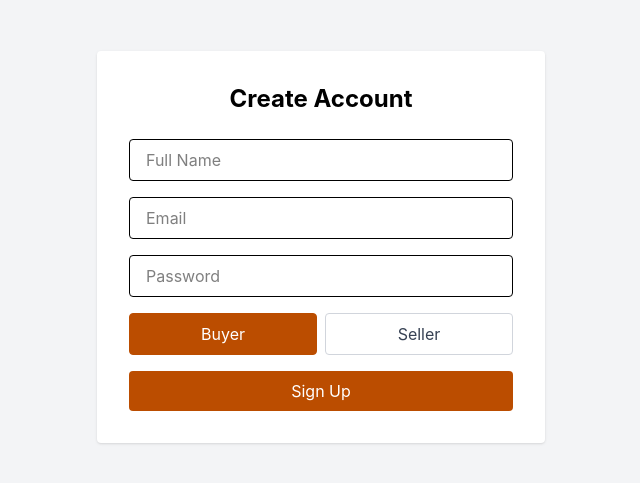
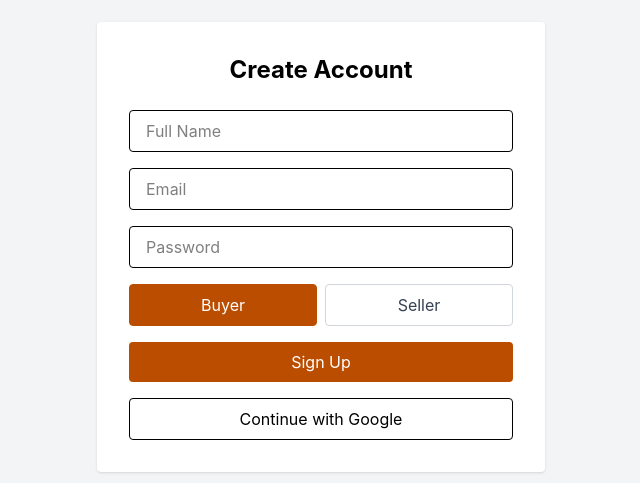
Before and after one commit to NandanNayak-dev/Artisan-marketplace, a React app in the folder frontend/: page /signup in a window 1280 px wide. Shown: the part 153-636 px from the top of the page, without its empty margins (319-959 px from the left). Built offline with nearby package versions, Linux system fonts and the light colour scheme; no server answers; the HTML template or start-up script is replaced by a standard one.

Commit message:
Add buyer seller signup toggle and Google auth UI

```diff
--- /dev/null
+++ b/frontend/src/firebase.js
@@ -0,0 +1,16 @@
+import { initializeApp } from "firebase/app";
+import { getAuth, GoogleAuthProvider } from "firebase/auth";
+
+const firebaseConfig = {
+  apiKey: import.meta.env.VITE_FIREBASE_API_KEY,
+  authDomain: import.meta.env.VITE_FIREBASE_AUTH_DOMAIN,
+  projectId: import.meta.env.VITE_FIREBASE_PROJECT_ID,
+  appId: import.meta.env.VITE_FIREBASE_APP_ID,
+};
+
+const app = initializeApp(firebaseConfig);
+
+export const auth = getAuth(app);
+export const googleProvider = new GoogleAuthProvider();
+
+export default app;
--- a/frontend/src/pages/SignIn.jsx
+++ b/frontend/src/pages/SignIn.jsx
@@ -1,20 +1,23 @@
-import React from 'react'
-import { useState } from 'react'
-import axios from 'axios';
+import React from "react";
+import { useState } from "react";
+import axios from "axios";
+import { signInWithPopup } from "firebase/auth";
+import { auth, googleProvider } from "../firebase";
+
 function SignIn() {
   const [formData, setFormData] = useState({
-    email: '',
-    password: ''
-  })
+    email: "",
+    password: "",
+  });
 
-    const handleChange = (e) => {
+  const handleChange = (e) => {
     setFormData({
       ...formData,
       [e.target.name]: e.target.value,
     });
   };
 
-   const handleSubmit = async (e) => {
+  const handleSubmit = async (e) => {
     e.preventDefault();
 
     try {
@@ -23,7 +26,7 @@ function SignIn() {
         formData,
         {
           withCredentials: true,
-        }
+        },
       );
 
       console.log(res.data);
@@ -33,14 +36,41 @@ function SignIn() {
       alert(error.response?.data?.message || "Login failed");
     }
     setFormData({
-      email: '',
-      password: ''
+      email: "",
+      password: "",
     });
+  };
+
+  const handleGoogleSignin = async () => {
+    try {
+      const result = await signInWithPopup(auth, googleProvider);
+
+      const idToken = await result.user.getIdToken();
+
+      const res = await axios.post(
+        "http://localhost:8000/api/auth/google/signin",
+        {
+          idToken,
+        },
+        {
+          withCredentials: true,
+        },
+      );
+
+      console.log(res.data);
+      alert("Google signin successful");
+    } catch (error) {
+      console.log(error);
+      alert(error.response?.data?.message || "Google signin failed");
+    }
   };
 
   return (
     <div className="min-h-screen flex items-center justify-center bg-gray-100">
-      <form className="w-full max-w-md bg-white p-8 rounded shadow" onSubmit={handleSubmit}>
+      <form
+        className="w-full max-w-md bg-white p-8 rounded shadow"
+        onSubmit={handleSubmit}
+      >
         <h1 className="text-2xl font-bold text-center mb-6">Sign In</h1>
 
         <input
@@ -61,19 +91,29 @@ function SignIn() {
           onChange={handleChange}
         />
 
-        <button type="submit" className="w-full bg-amber-700 text-white py-2 rounded hover:bg-amber-800">
+        <button
+          type="submit"
+          className="w-full bg-amber-700 text-white py-2 rounded hover:bg-amber-800"
+        >
           Sign In
+        </button>
+        <button
+          type="button"
+          onClick={handleGoogleSignin}
+          className="w-full mt-4 border py-2 rounded hover:bg-gray-50"
+        >
+          Continue with Google
         </button>
 
         <p className="text-center text-sm mt-4">
-          Don't have an account?{' '}
+          Don't have an account?{" "}
           <a href="/signup" className="text-amber-700 hover:underline">
             Sign Up
           </a>
         </p>
       </form>
     </div>
-  )
+  );
 }
 
-export default SignIn
+export default SignIn;
--- a/frontend/src/pages/SignUp.jsx
+++ b/frontend/src/pages/SignUp.jsx
@@ -1,45 +1,75 @@
-import React from 'react'
-import { useState } from 'react';
-import axios from 'axios';
+import React from "react";
+import { useState } from "react";
+import axios from "axios";
+import { signInWithPopup } from "firebase/auth";
+import { auth, googleProvider } from "../firebase";
 
 function SignUp() {
-  const[formData,setFormData] = useState({
-    fullName: '',
-    email: '',
-    password: '',
-    role: 'buyer',
-  })
+  const [formData, setFormData] = useState({
+    fullName: "",
+    email: "",
+    password: "",
+    role: "buyer",
+  });
 
-    const handleChange = (e) => {
+  const handleChange = (e) => {
     setFormData({
       ...formData,
       [e.target.name]: e.target.value,
     });
   };
-    const handleSubmit = async (e) => {
+  const handleSubmit = async (e) => {
     e.preventDefault();
 
     try {
       const res = await axios.post(
-        'http://localhost:8000/api/auth/signup',
-        formData
+        "http://localhost:8000/api/auth/signup",
+        formData,
       );
 
       console.log(res.data);
 
       setFormData({
-        fullName: '',
-        email: '',
-        password: '',
-        role: 'buyer',
+        fullName: "",
+        email: "",
+        password: "",
+        role: "buyer",
       });
     } catch (error) {
       console.log(error);
     }
   };
+  const handleGoogleSignup = async () => {
+    try {
+      const result = await signInWithPopup(auth, googleProvider);
+
+      const idToken = await result.user.getIdToken();
+
+      const res = await axios.post(
+        "http://localhost:8000/api/auth/google",
+        {
+          idToken,
+          role: formData.role,
+        },
+        {
+          withCredentials: true,
+        },
+      );
+
+      console.log(res.data);
+      alert("Google signup successful");
+    } catch (error) {
+      console.log(error);
+      alert(error.response?.data?.message || "Google signup failed");
+    }
+  };
+
   return (
     <div className="min-h-screen flex items-center justify-center bg-gray-100">
-      <form className="w-full max-w-md bg-white p-8 rounded shadow" onSubmit={handleSubmit}>
+      <form
+        className="w-full max-w-md bg-white p-8 rounded shadow"
+        onSubmit={handleSubmit}
+      >
         <h1 className="text-2xl font-bold text-center mb-6">Create Account</h1>
 
         <input
@@ -72,11 +102,11 @@ function SignUp() {
         <div className="mb-4 grid grid-cols-2 gap-2">
           <button
             type="button"
-            onClick={() => setFormData({ ...formData, role: 'buyer' })}
+            onClick={() => setFormData({ ...formData, role: "buyer" })}
             className={`py-2 border rounded ${
-              formData.role === 'buyer'
-                ? 'bg-amber-700 text-white border-amber-700'
-                : 'bg-white text-gray-700 border-gray-300'
+              formData.role === "buyer"
+                ? "bg-amber-700 text-white border-amber-700"
+                : "bg-white text-gray-700 border-gray-300"
             }`}
           >
             Buyer
@@ -84,24 +114,33 @@ function SignUp() {
 
           <button
             type="button"
-            onClick={() => setFormData({ ...formData, role: 'seller' })}
+            onClick={() => setFormData({ ...formData, role: "seller" })}
             className={`py-2 border rounded ${
-              formData.role === 'seller'
-                ? 'bg-amber-700 text-white border-amber-700'
-                : 'bg-white text-gray-700 border-gray-300'
+              formData.role === "seller"
+                ? "bg-amber-700 text-white border-amber-700"
+                : "bg-white text-gray-700 border-gray-300"
             }`}
           >
             Seller
           </button>
         </div>
 
-
-        <button type='submit' className="w-full bg-amber-700 text-white py-2 rounded hover:bg-amber-800">
+        <button
+          type="submit"
+          className="w-full bg-amber-700 text-white py-2 rounded hover:bg-amber-800"
+        >
           Sign Up
+        </button>
+        <button
+          type="button"
+          onClick={handleGoogleSignup}
+          className="w-full mt-4 border py-2 rounded hover:bg-gray-50"
+        >
+          Continue with Google
         </button>
       </form>
     </div>
-  )
+  );
 }
 
-export default SignUp
+export default SignUp;
```
Also changed, not shown: 1 other file (tests, documents, lock files or other folders).
